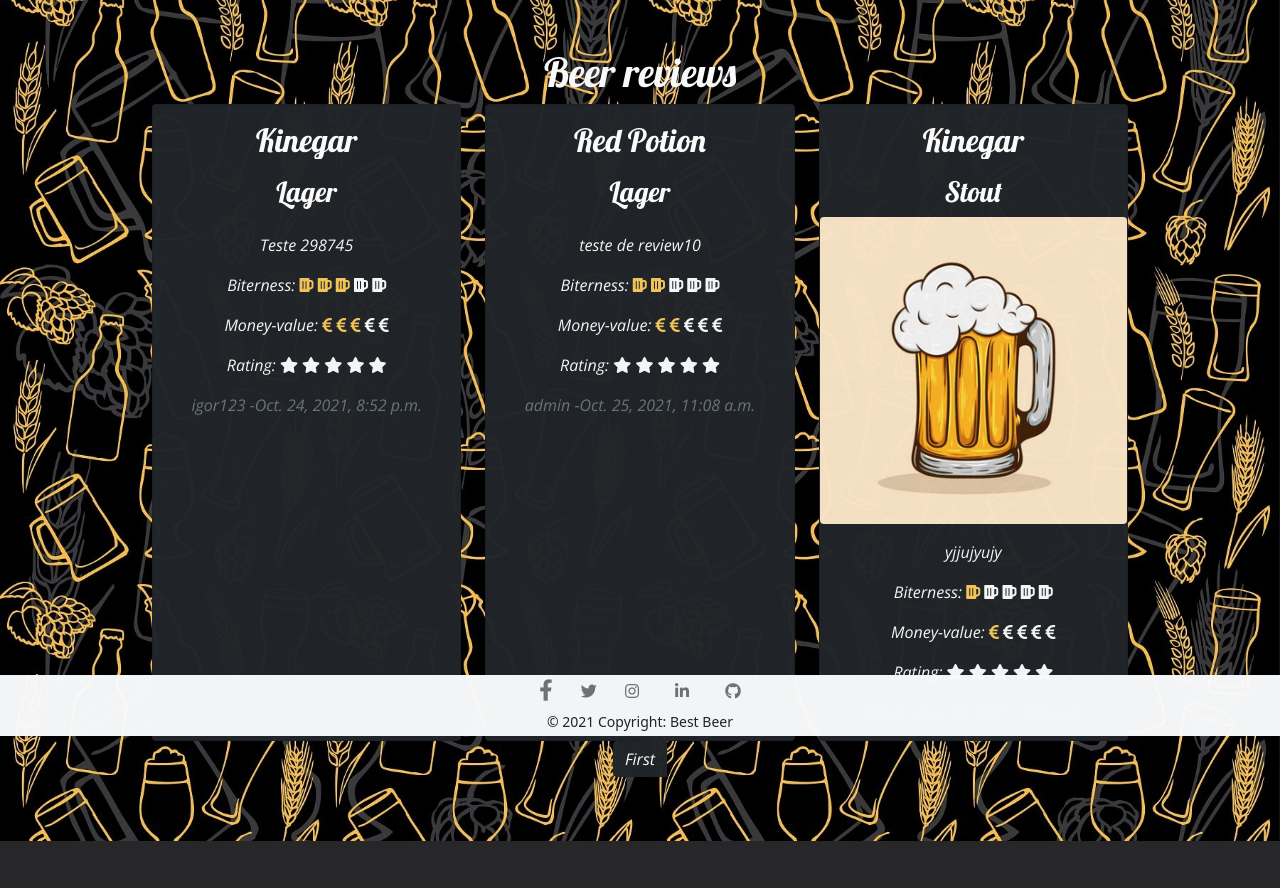
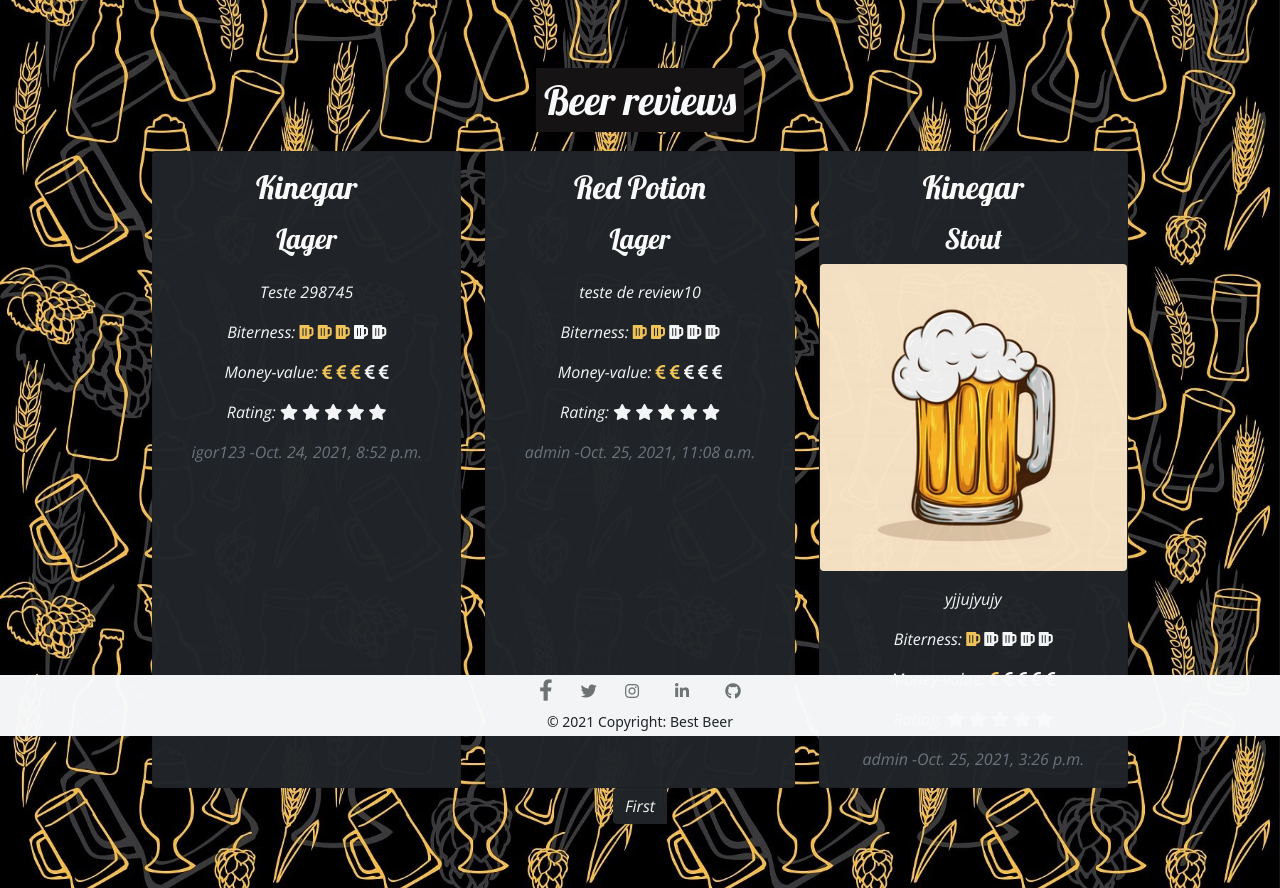
Before and after one commit to nandabritto/beer_rate, a Django app: page /review_list/ in a window 1280 px wide. Shown: the part 64-952 px from the top of the page. Before the commit the page ends 905 px from the top, so only its background shows below. Run offline with Django 3.2, Linux system fonts and the light colour scheme; data comes from the database, SQL or seed files in the repository; some libraries are stand-ins or nearby versions.

Commit message:
Add hover to paginate buttons and bg to beer review title

```diff
--- a/post/templates/review_list.html
+++ b/post/templates/review_list.html
@@ -21,7 +21,7 @@
 <section class="pt-5 pb-5 shadow-sm m-auto section-container ">
 
     <div class="container text-light text-center ">
-        <h1> Beer reviews </h1>
+        <h1 class="title p-2"> Beer reviews </h1>
         <div class="row row-cols-1 row-cols-md-2 g-4">
             {% for review in object_list %}
 
@@ -99,19 +99,19 @@
         <nav aria-label="Page navigation example ">
             <ul class="pagination justify-content-center ">
 
-                <li class="page-item"><a class="page-link bg-dark text-white border-0  " href="?page=1">First</a></li>
+                <li class="page-item"><a class="page-link bg-dark border-0  " href="?page=1">First</a></li>
 
                 {% if page_obj.has_previous %}
                 <li class="page-item">
-                <li class="page-item"><a class="page-link bg-dark text-white border-0 "
+                <li class="page-item"><a class="page-link bg-dark border-0 "
                         href="?page={{ page_obj.previous_page_number }}">Previous</a>
                 </li>
                 </li>{% endif %}
                 <li class="page-item">
                     {% if page_obj.has_next %}
-                <li class="page-item"><a class="page-link bg-dark text-white border-0 "
+                <li class="page-item"><a class="page-link bg-dark border-0 "
                         href="?page={{ page_obj.next_page_number }}">Next</a></li>
-                <li class="page-item"><a class="page-link bg-dark text-white border-0 "
+                <li class="page-item"><a class="page-link bg-dark border-0 "
                         href="?page={{ page_obj.paginator.num_pages }}">Last</a>
                 </li>
 
--- a/static/css/style.css
+++ b/static/css/style.css
@@ -43,13 +43,18 @@ button,
     opacity: 0.98;
 }
 
+.title {
+    width: fit-content;
+    background-color: var(--black);
+    margin: 2% auto;
+}
+
 /*------------------------ Buttons ---------------------- */
 
 .btn-submit {
     background-color: var(--green);
     color: var(--white);
 }
-
 
 .btn-warning {
     background-color: var(--yellow);
@@ -64,13 +69,22 @@ button,
     color: var(--white);
 }
 
-
 .fa-edit:hover {
     color: var(--green);
 }
 
 .fa-trash:hover {
     color: var(--red);
+}
+
+.page-link {
+    color: var(--white);
+    font-weight: 200;
+}
+
+.page-link:hover {
+    color: var(--yellow);
+    font-weight: 600;
 }
 
 /*------------------------ Containers ---------------------- */
```
